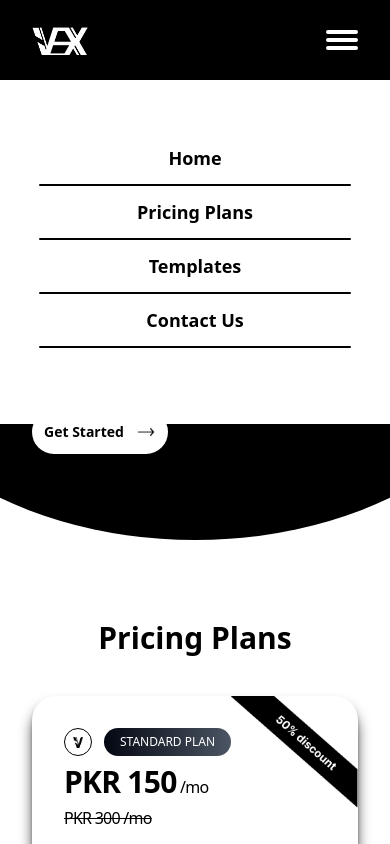
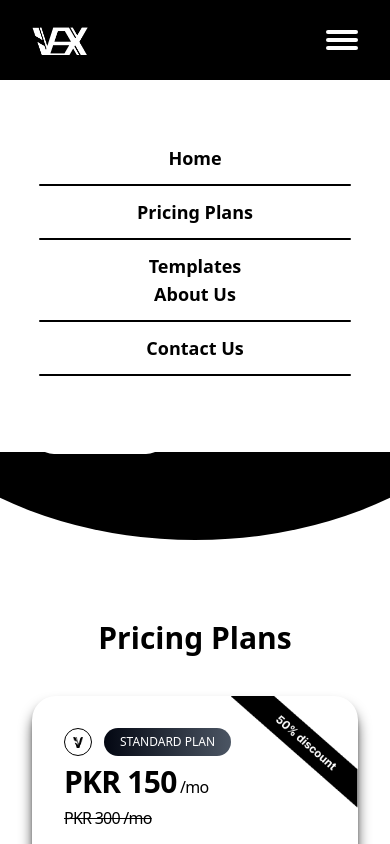
Before and after one commit to Vex-Co/vex-web, a React (Create React App) app: page / in a window 390 px wide. Both pictures are taken after a click on the element 342 px from the left and 40 px from the top of the page. Shown: the top 844 px of the page. Built offline with nearby package versions, Linux system fonts and the light colour scheme.

Commit message:
feat: sm Screen navbar link

```diff
--- a/src/components/NavBar.js
+++ b/src/components/NavBar.js
@@ -57,6 +57,9 @@ function NavBar()
 
               <div className='bg-black mx-auto w-4/5 h-[2px] my-3 rounded-full'></div>
               <a href="/" onClick={(e) => { e.preventDefault(); scrollToSection('templates-section');}}><li>Templates</li></a>
+
+              <Link to="/about" className='hover:underline hover:underline-offset-8'><li>About Us</li></Link>
+
               <div className='bg-black mx-auto w-4/5 h-[2px] my-3 rounded-full'></div>
               <a href="/" onClick={(e) => { e.preventDefault(); scrollToSection('contact-section');}}
               ><li>Contact Us</li></a>
```
